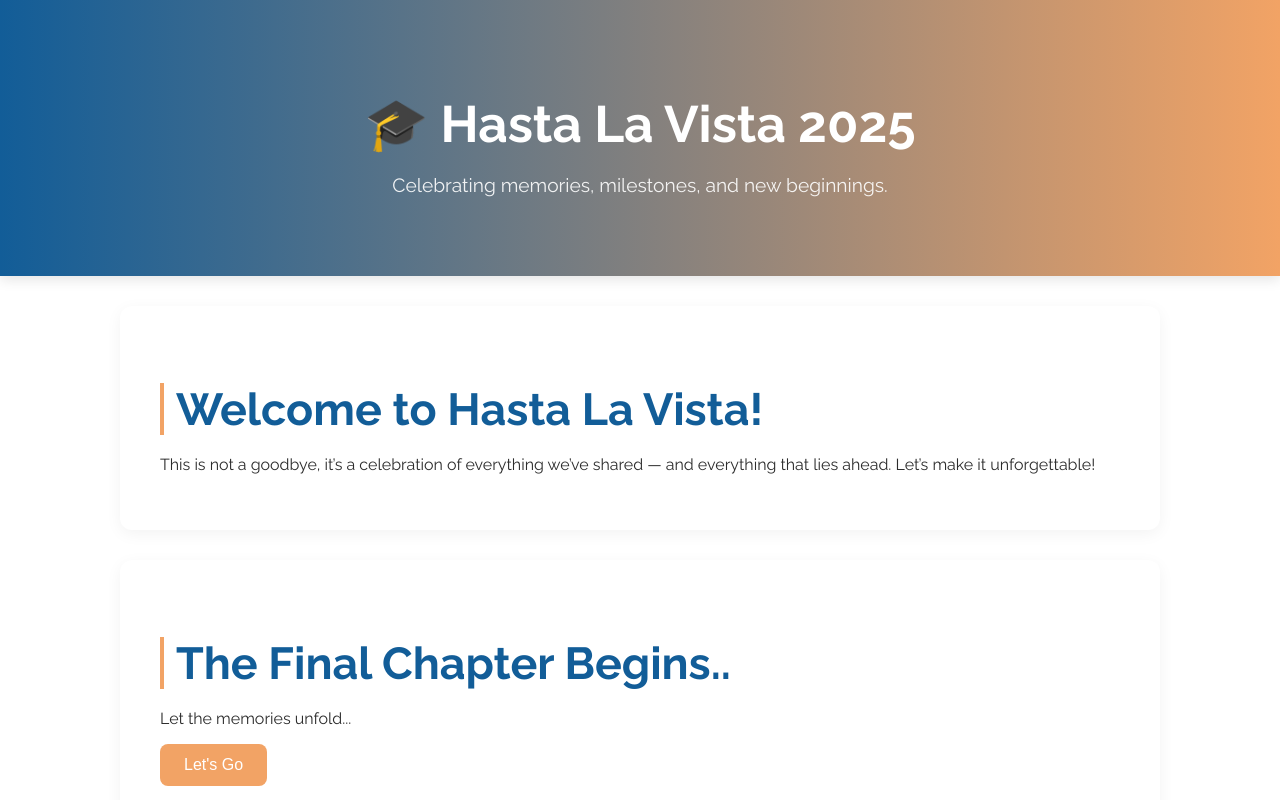
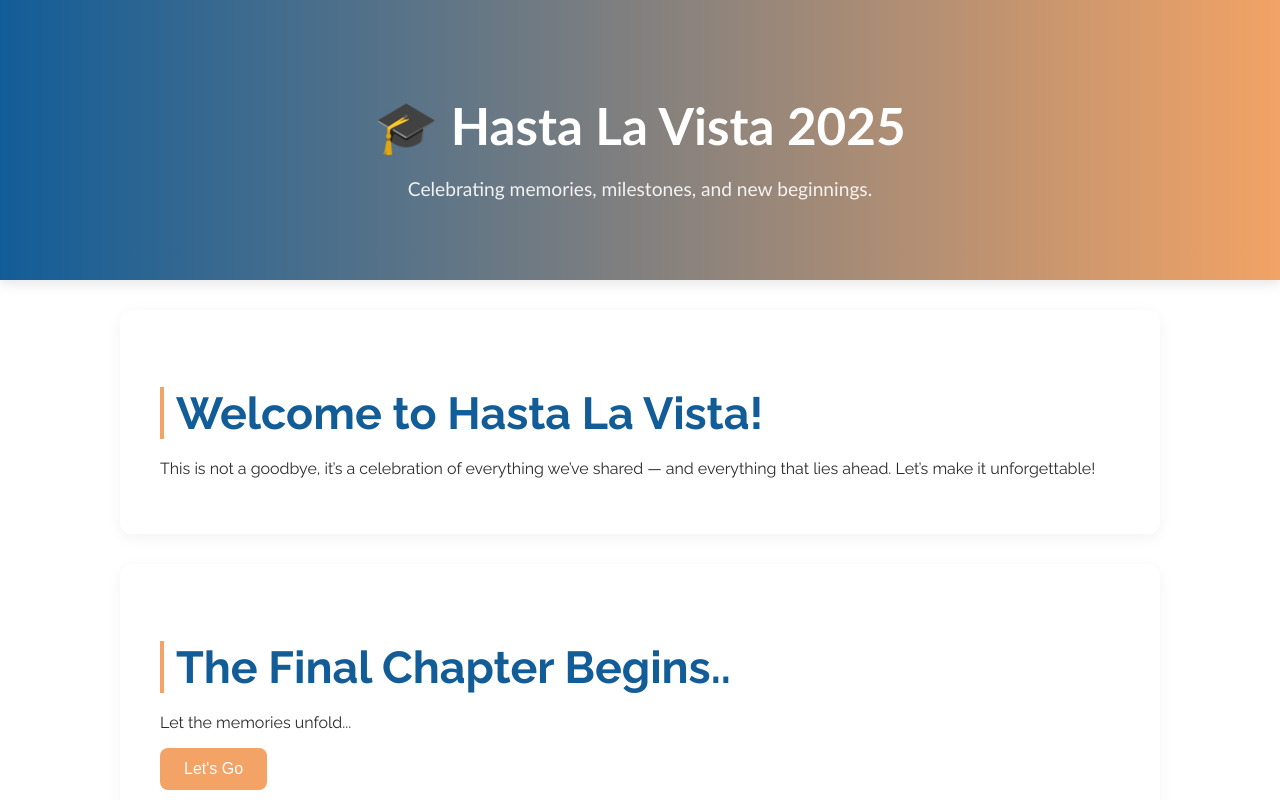
Before and after one commit to gayatrikolapati/gayatri, a plain HTML site: page index.html in a window 1280 px wide. Shown: the top 800 px of the page. Drawn offline with Linux system fonts and the light colour scheme.

Commit message:
Update style.css

```diff
--- a/style.css
+++ b/style.css
@@ -10,6 +10,7 @@ body {
   }
 
 header {
+  font-family: 'Gill Sans', 'Gill Sans MT', Calibri, 'Trebuchet MS', sans-serif;
   background: linear-gradient(to right, #125d98, #f2a365);
   color:#ffffff;
   padding: 60px 20px;
```
